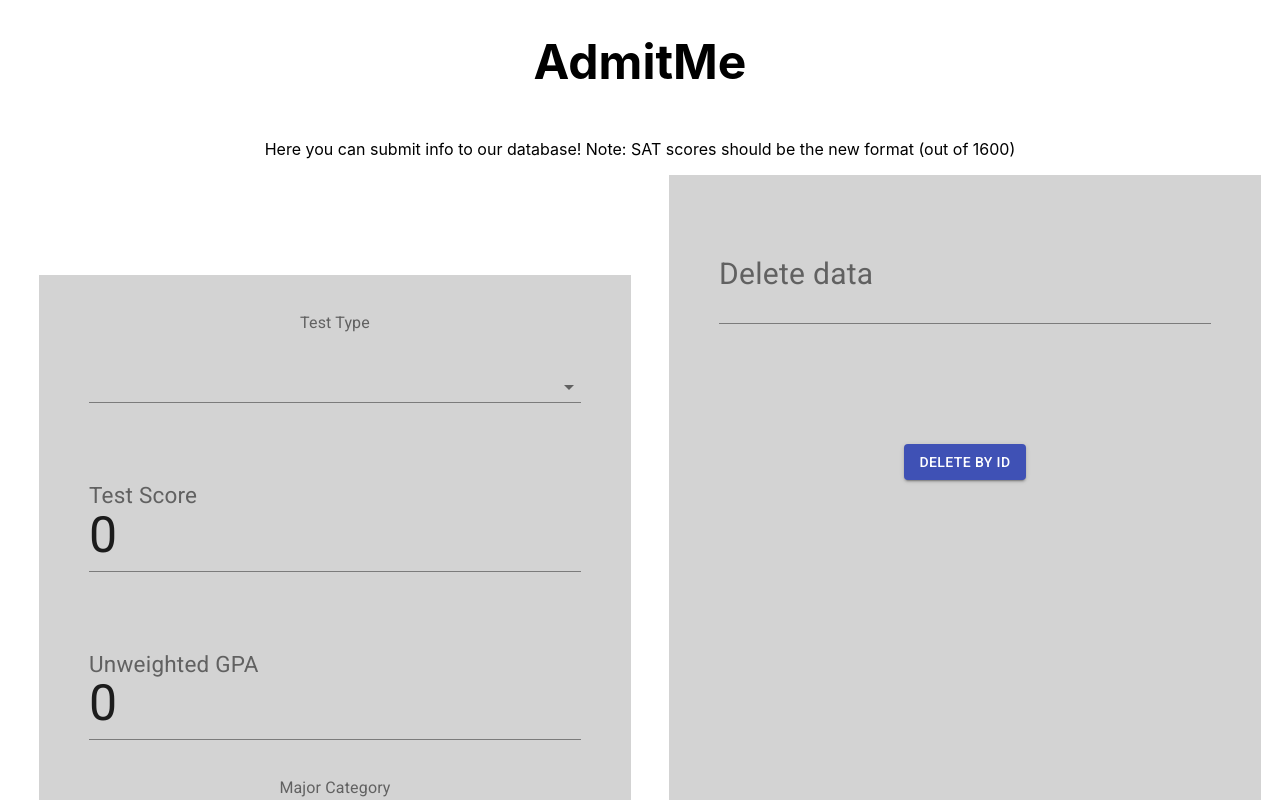
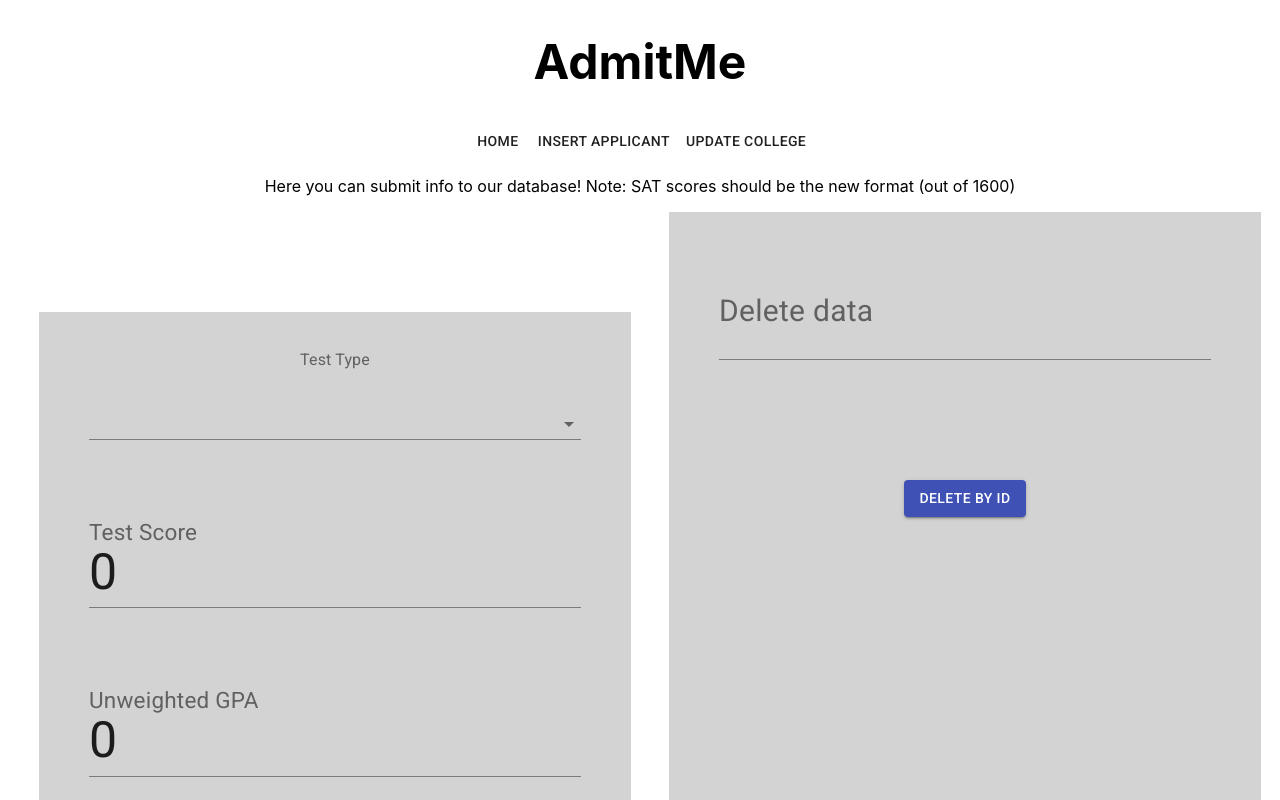
Before and after one commit to joshuacheng/CS411Project, a React (Create React App) app: page /submit in a window 1280 px wide. Shown: the top 800 px of the page. Built offline with nearby package versions, Linux system fonts and the light colour scheme.

Commit message:
Add nav buttons

```diff
--- a/src/App.js
+++ b/src/App.js
@@ -1,6 +1,7 @@
 import React from 'react';
-import { Route, BrowserRouter as Router } from "react-router-dom";
+import { Route, BrowserRouter as Router, Link } from "react-router-dom";
 import Button from "@material-ui/core/Button";
+import { withStyles } from "@material-ui/styles";
 import SubmitForm from "./SubmitForm";
 import AddInfo from "./submit/AddInfo";
 import './App.css';
@@ -24,16 +25,28 @@ const links = [
 function App() {
   return (
     <div className="App">
+		<Router>
       <header className="App-header">
         <h1>
           AdmitMe
         </h1>
-		{/* <div className=> */}
-
-		{/* </div> */}
+		<div styles={{
+			display: "flex",
+			justifyContent: "flex-end"
+		}}>
+			{
+				links.map((link, idx) => {
+					return (
+						<Button key={idx} component={Link} to={link.link}>
+							{link.name}
+						</Button>
+					)
+				})
+			}
+		</div>
       </header>
 
-		<Router>
+
 			<Route exact path="/" component={SubmitForm}/>
 			<Route exact path="/submit" component={AddInfo}/>
 			<Route exact path="/updateCollege" component={UpdateCollege}/>
--- a/src/SubmitForm.js
+++ b/src/SubmitForm.js
@@ -83,9 +83,10 @@ export class SubmitForm extends Component {
 			<div>
 				<div className={classes.container}>
 					{
-						fields.map(field => {
+						fields.map((field, idx) => {
 							return (
 								<TextField
+									key={idx}
 									InputProps={{
 										classes: {
 											input: classes.textFieldFontSize
@@ -97,7 +98,7 @@ export class SubmitForm extends Component {
 											root: classes.inputLabel
 										},
 									}}
-									placeholder={field[1]}
+									placeholder={String(field[1])}
 									className={classes.textField}
 									label={field[2]}
 									value={this.state[field[0]]}
@@ -117,9 +118,9 @@ export class SubmitForm extends Component {
 						onChange={this.handleChange('category')}
 					>
 						{
-							categories.map(c => {
+							categories.map((c, idx) => {
 								return (
-									<MenuItem value={c}>
+									<MenuItem key={idx} value={c}>
 										{c}
 									</MenuItem>
 								)
@@ -137,9 +138,9 @@ export class SubmitForm extends Component {
 						onChange={this.handleChange('region')}
 					>
 						{
-							regions.map(c => {
+							regions.map((c, idx) => {
 								return (
-									<MenuItem value={c}>
+									<MenuItem key={idx} value={c}>
 										{c.charAt(0).toUpperCase() + c.slice(1)}
 									</MenuItem>
 								)
```
